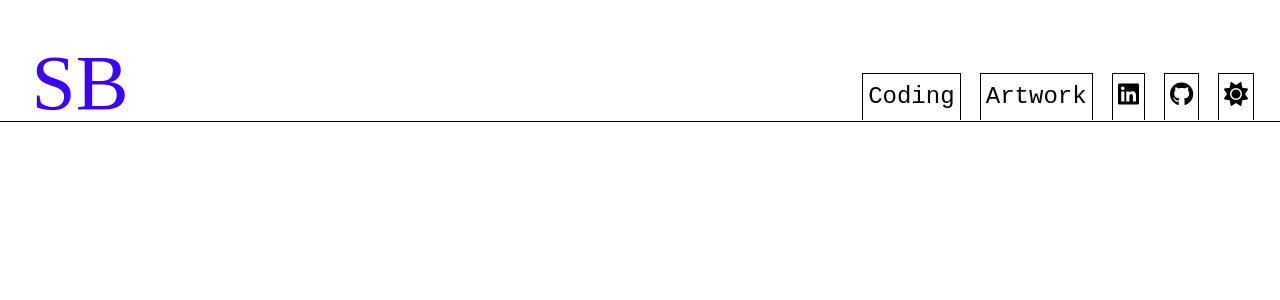
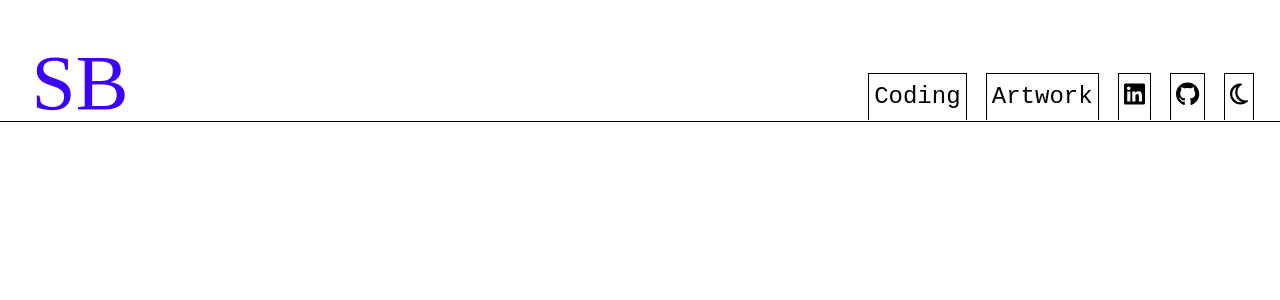
Before and after one commit to saskiabt/portfolio, a React (Create React App) app: page / in a window 1280 px wide. Shown: the top 300 px of the page. Built offline with nearby package versions, Linux system fonts and the light colour scheme; a web font is replaced by a local one.

Commit message:
change dark mode icons

```diff
--- a/src/Components/Header.jsx
+++ b/src/Components/Header.jsx
@@ -61,7 +61,7 @@ function Header({ scrollToAbout }) {
           className="navButton"
           onClick={() => setIsDarkMode(!isDarkMode)}
         >
-          <FontAwesomeIcon icon={isDarkMode ? faMoon : faSun} />
+          <FontAwesomeIcon icon={isDarkMode ? faSun : faMoon} />
         </button>
       </div>
     </div>
```
